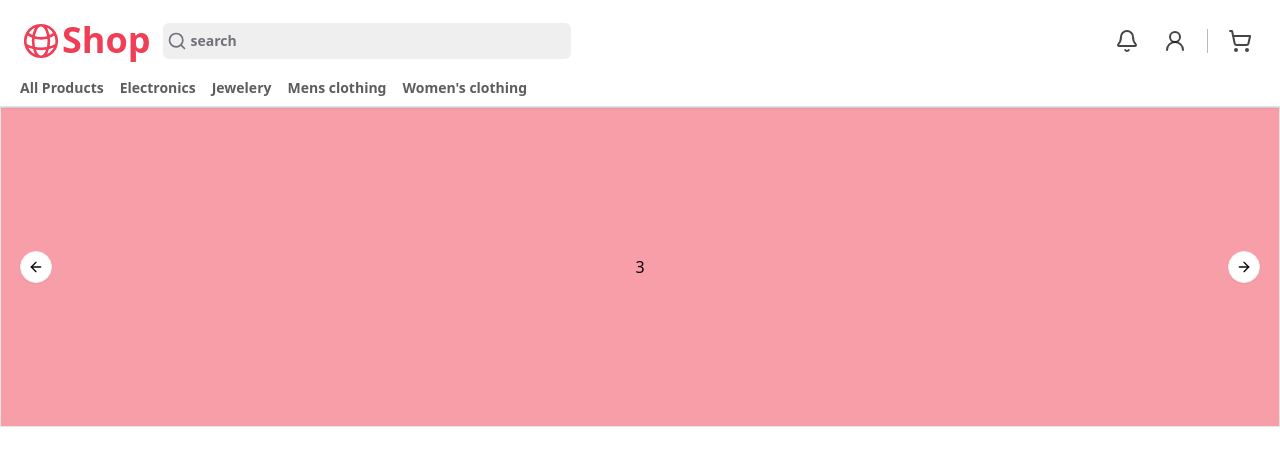
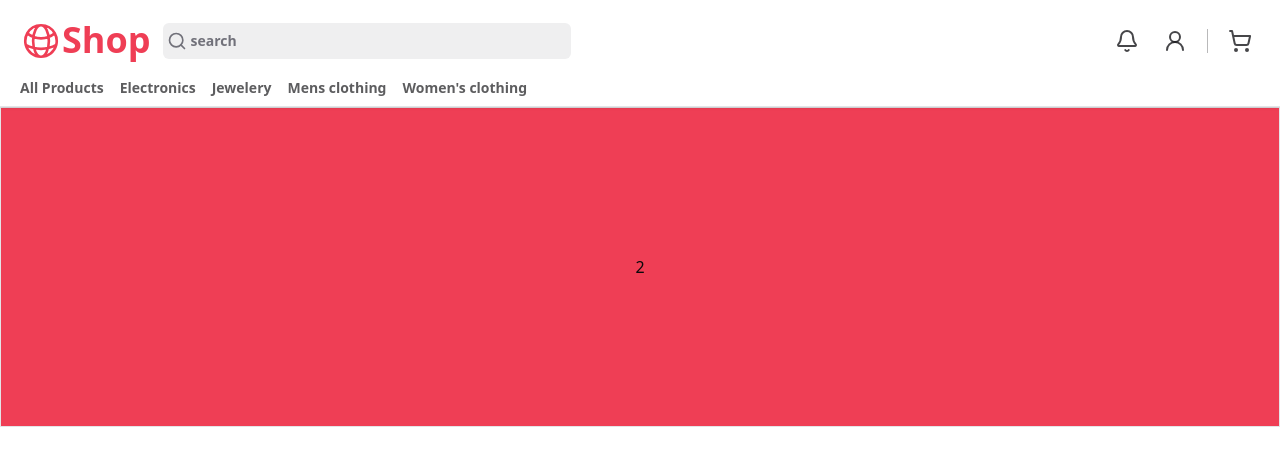
Before and after one commit to hossein-jorfi/Shop-Next.js, a Next.js app: page / in a window 1280 px wide. Shown: the top 466 px of the page. Built offline with nearby package versions, Linux system fonts and the light colour scheme.

Commit message:
Carousel

```diff
--- a/package.json
+++ b/package.json
@@ -13,6 +13,7 @@
     "@radix-ui/react-slot": "^1.1.1",
     "class-variance-authority": "^0.7.1",
     "clsx": "^2.1.1",
+    "embla-carousel-autoplay": "^8.5.2",
     "embla-carousel-react": "^8.5.2",
     "lucide-react": "^0.471.1",
     "motion": "^11.18.0",
--- a/src/components/sections/main-slider/index.tsx
+++ b/src/components/sections/main-slider/index.tsx
@@ -9,15 +9,13 @@ import {
 } from "@/components/ui/carousel";
 
 export function MainSlider() {
-
   const nextRef = useRef<HTMLButtonElement>(null);
 
   useEffect(() => {
     setInterval(() => {
       nextRef.current?.click();
-    }, 2000);
+    }, 3000);
   }, []);
-
 
   return (
     <Carousel
@@ -30,14 +28,14 @@ export function MainSlider() {
       <CarouselContent>
         {Array.from({ length: 5 }).map((_, index) => (
           <CarouselItem key={index} className="h-80">
-            <div className="h-full border flex justify-center items-center bg-red/50">
+            <div className="h-full border flex justify-center items-center bg-red">
               {index + 1}
             </div>
           </CarouselItem>
         ))}
       </CarouselContent>
-      <CarouselPrevious className="left-5" />
-      <CarouselNext ref={nextRef} className="right-5" />
+      <CarouselPrevious className="left-5 hidden" />
+      <CarouselNext className="right-5 hidden" ref={nextRef} />
     </Carousel>
   );
 }
```
Also changed, not shown: 1 other file (tests, documents, lock files or other folders).
